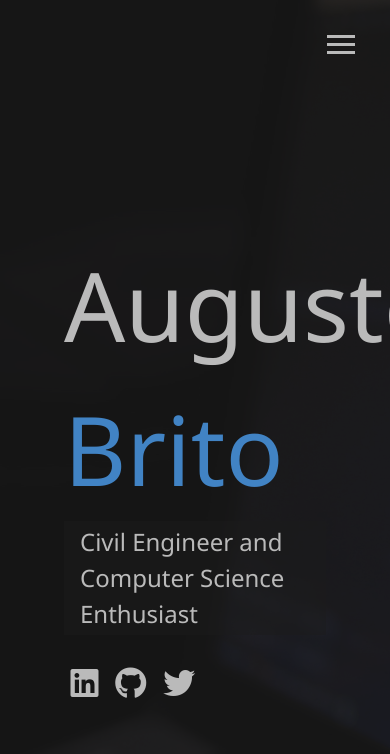
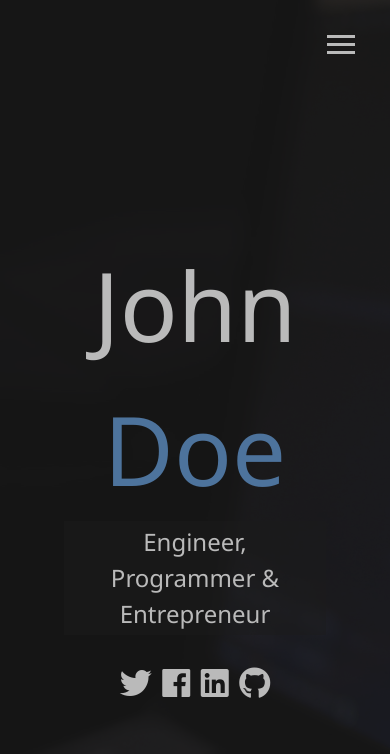
Before and after one commit to augustobrit/augusto-brito-web, a website: page index.html in a window 390 px wide. Drawn offline with Linux system fonts and the light colour scheme.

Commit message:
Responsive layout

```diff
--- a/index.html
+++ b/index.html
@@ -6,12 +6,13 @@
     <meta http-equiv="X-UA-Compatible" content="ie=edge" />
     <link
       rel="stylesheet"
-      href="https://use.fontawesome.com/releases/v5.5.0/css/all.css"
-      integrity="sha384-B4dIYHKNBt8Bc12p+WXckhzcICo0wtJAoU8YZTY5qE0Id1GSseTk6S+L3BlXeVIU"
+      href="https://use.fontawesome.com/releases/v5.2.0/css/all.css"
+      integrity="sha384-hWVjflwFxL6sNzntih27bfxkr27PmbbK/iSvJ+a4+0owXq79v+lsFkW54bOGbiDQ"
       crossorigin="anonymous"
     />
+
     <link rel="stylesheet" href="css/main.css" />
-    <title>Augusto Brito | Portfolio</title>
+    <title>Welcome To My Portfolio</title>
   </head>
 
   <body id="bg-img">
@@ -29,33 +30,26 @@
             <a href="index.html" class="nav-link"> Home </a>
           </li>
           <li class="nav-item">
-            <a href="about.html" class="nav-link"> About </a>
+            <a href="about.html" class="nav-link"> About Me </a>
           </li>
           <li class="nav-item">
             <a href="work.html" class="nav-link"> My Work </a>
           </li>
           <li class="nav-item">
-            <a href="contact.html" class="nav-link"> Contact </a>
+            <a href="contact.html" class="nav-link"> How To Reach Me </a>
           </li>
         </ul>
       </nav>
     </header>
 
     <main id="home">
-      <h1 class="lg-heading">
-        Augusto <span class="text-secondary">Brito</span>
-      </h1>
-      <h2 class="sm-heading">Civil Engineer and Computer Science Enthusiast</h2>
+      <h1 class="lg-heading">John <span class="text-secondary">Doe</span></h1>
+      <h2 class="sm-heading">Engineer, Programmer & Entrepreneur</h2>
       <div class="icons">
-        <a target="_blank" href="https://www.linkedin.com/in/augustobrito">
-          <i class="fab fa-linkedin fa-2x"></i>
-        </a>
-        <a target="_blank" href="https://github.com/augustobrit">
-          <i class="fab fa-github fa-2x"></i>
-        </a>
-        <a target="_blank" href="https://twitter.com/augustobrit">
-          <i class="fab fa-twitter fa-2x"></i>
-        </a>
+        <a href="#!"> <i class="fab fa-twitter fa-2x"></i> </a>
+        <a href="#!"> <i class="fab fa-facebook fa-2x"></i> </a>
+        <a href="#!"> <i class="fab fa-linkedin fa-2x"></i> </a>
+        <a href="#!"> <i class="fab fa-github fa-2x"></i> </a>
       </div>
     </main>
 
--- a/scss/_config.scss
+++ b/scss/_config.scss
@@ -1,6 +1,6 @@
 $text-color: #bababa;
 $primary-color: #181818;
-$secondary-color: #4183c4;
+$secondary-color: #4d739c;
 $show-home-image: true;
 $home-image: url(../img/background.jpg);
 $background-opacity: 0.9;
@@ -14,7 +14,7 @@ $portrait-image: url(../img/portrait.jpg);
 @mixin background {
   @if show-home-image {
     &#bg-img {
-      background-image: $home-image;
+      background: $home-image;
       background-attachment: fixed;
       background-size: cover;
 
@@ -31,3 +31,27 @@ $portrait-image: url(../img/portrait.jpg);
     }
   }
 }
+
+@mixin mediaSmall {
+  @media screen and (max-width: 500px) {
+    @content;
+  }
+}
+
+@mixin mediaMedium {
+  @media screen and (max-width: 768px) {
+    @content;
+  }
+}
+
+@mixin mediaLarge {
+  @media screen and (min-width: 769px) and (max-width: 1170px) {
+    @content;
+  }
+}
+
+@mixin mediaExtraLarge {
+  @media screen and (min-width: 1171px) {
+    @content;
+  }
+}
--- /dev/null
+++ b/scss/_mobile.scss
@@ -0,0 +1,63 @@
+// Widescreens
+@include mediaExtraLarge {
+}
+
+// Desktop
+@include mediaLarge {
+}
+
+// Tablets
+@include mediaMedium {
+  main {
+    align-items: center;
+    text-align: center;
+
+    .leg-heading {
+      line-height: 1;
+      margin-bottom: 1rem;
+    }
+  }
+
+  ul.menu-nav,
+  div.menu-branding {
+    float: none;
+    width: 100%;
+    min-height: 0;
+
+    &.show {
+      transform: translate3d(0, 0, 0);
+    }
+  }
+
+  .menu-nav {
+    height: 75vh;
+    transform: translate3d(-100%, 0, 0);
+    font-size: 24px;
+  }
+
+  .menu-branding {
+    height: 25vh;
+    transform: translate3d(100%, 0, 0);
+
+    .portrait {
+      background: $portrait-image-small;
+      width: 150px;
+      height: 150px;
+    }
+  }
+}
+
+// Smartphones
+@include mediaSmall {
+  main {
+    padding: 2rem;
+    #home h1 {
+      margin-top: 10vh;
+    }
+
+    .lg-heading {
+      margin-top: 1rem;
+      font-size: 5rem;
+    }
+  }
+}
--- a/scss/main.scss
+++ b/scss/main.scss
@@ -1,5 +1,6 @@
 @import "config";
 @import "menu";
+@import "mobile";
 
 * {
   box-sizing: border-box;
@@ -57,7 +58,7 @@ main {
     margin-top: 1rem;
 
     a {
-      padding: 0.4rem;
+      padding: 0.2rem;
 
       &:hover {
         color: $secondary-color;
```
Also changed, not shown: css/main.css, img/portrait.jpg, img/portrait_small.jpg.
